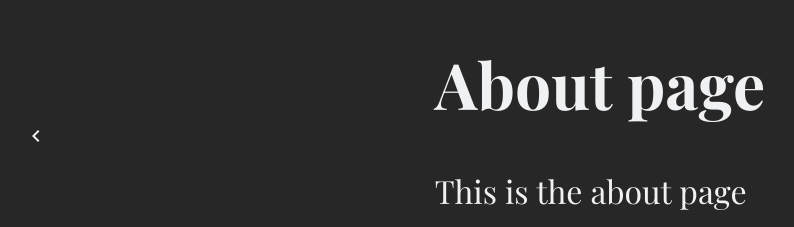
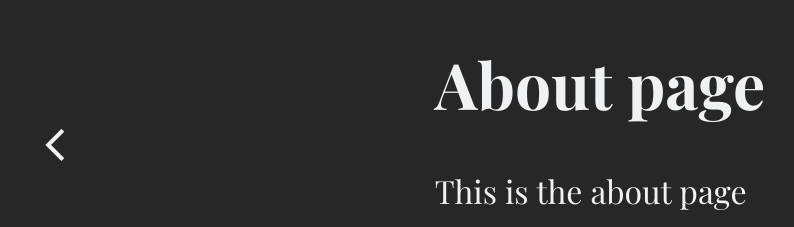
Before and after one commit to gitTanzj/portfolio, a SvelteKit app: page /about in a window 1280 px wide. Shown: the part 287-514 px from the top of the page, without its empty margins (40-834 px from the left). Built offline with nearby package versions, Linux system fonts and the light colour scheme; a web font is replaced by a local one.

Commit message:
github pages config

```diff
--- a/package.json
+++ b/package.json
@@ -13,6 +13,7 @@
 	},
 	"devDependencies": {
 		"@sveltejs/adapter-auto": "^3.0.0",
+		"@sveltejs/adapter-static": "^3.0.1",
 		"@sveltejs/kit": "^2.0.0",
 		"@sveltejs/vite-plugin-svelte": "^3.0.0",
 		"@types/eslint": "^8.56.0",
--- a/src/routes/+layout.svelte
+++ b/src/routes/+layout.svelte
@@ -44,4 +44,8 @@
     .navigate-back a{
         color: var(--antiflash-white);
     }
+    .material-symbols-outlined{
+        font-family: 'Material Symbols Outlined', sans-serif;
+        font-size: 4rem;
+    }
 </style>
--- a/svelte.config.js
+++ b/svelte.config.js
@@ -1,4 +1,4 @@
-import adapter from '@sveltejs/adapter-auto';
+import adapter from '@sveltejs/adapter-static';
 import { vitePreprocess } from '@sveltejs/vite-plugin-svelte';
 
 /** @type {import('@sveltejs/kit').Config} */
@@ -11,7 +11,16 @@ const config = {
 		// adapter-auto only supports some environments, see https://kit.svelte.dev/docs/adapter-auto for a list.
 		// If your environment is not supported or you settled on a specific environment, switch out the adapter.
 		// See https://kit.svelte.dev/docs/adapters for more information about adapters.
-		adapter: adapter()
+		adapter: adapter(),
+
+
+        paths: {
+
+            base: process.env.NODE_ENV === 'production' ? '/sveltekit-github-pages' : '',
+
+        }
+
+
 	}
 };
 
```
Also changed, not shown: 2 other files (tests, documents, lock files or other folders).
